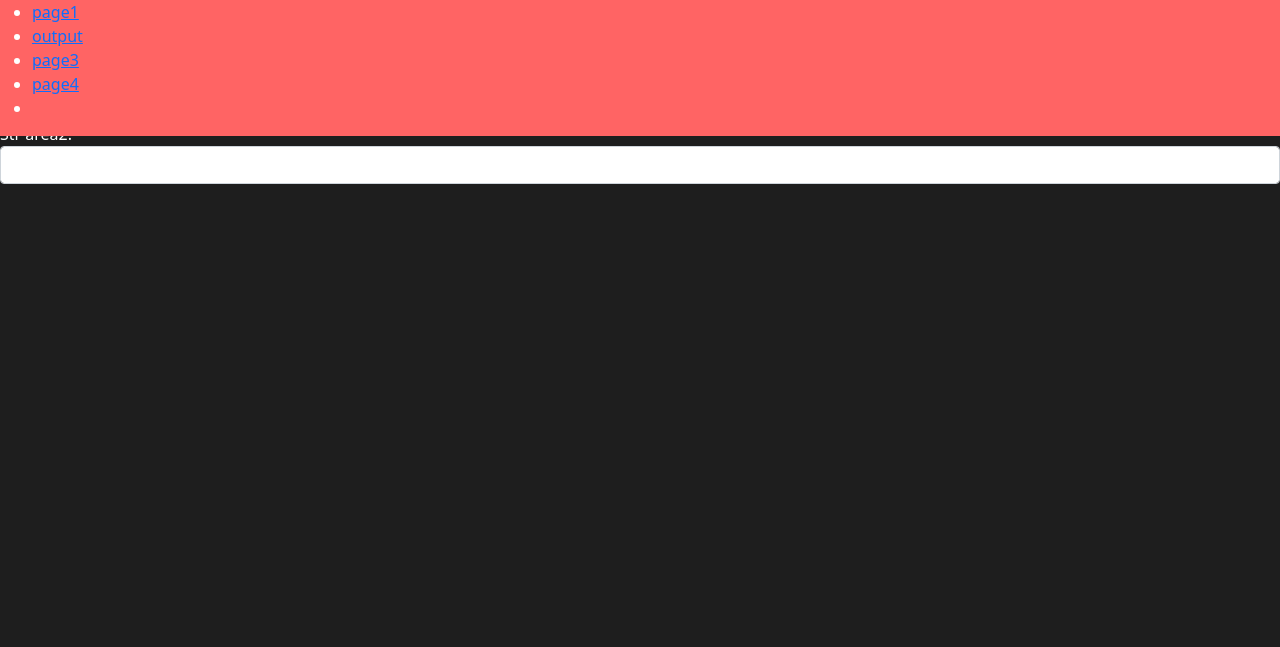
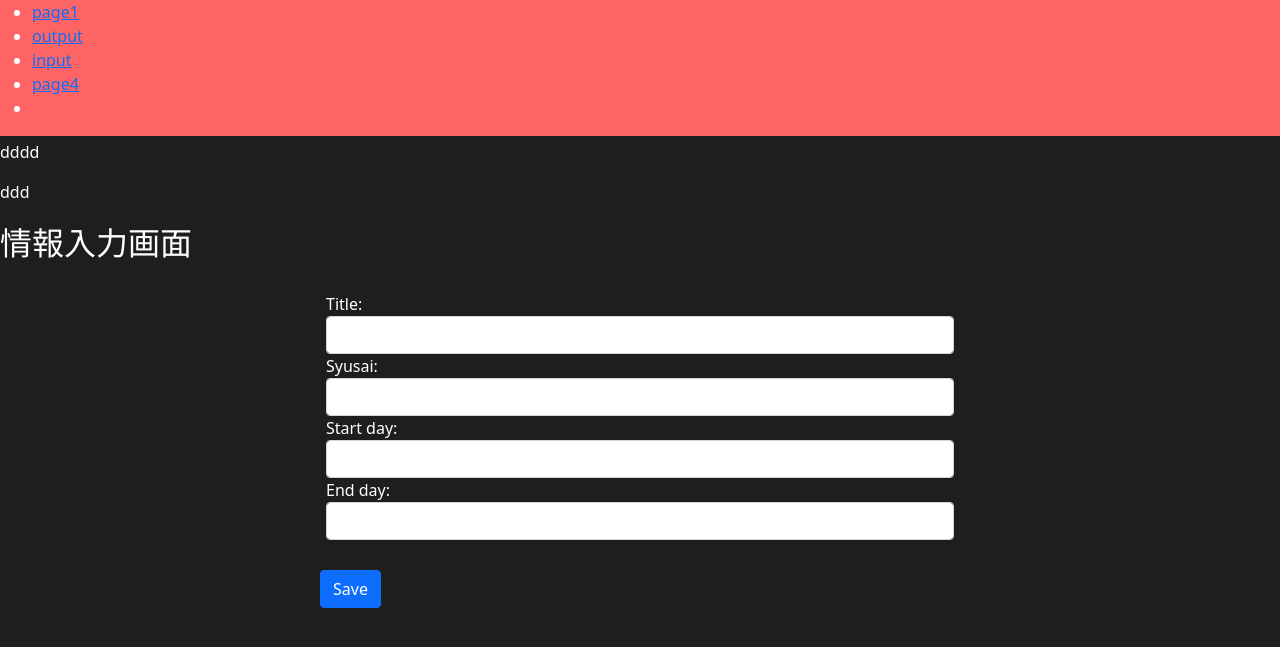
Before and after one commit to hideonSOS/WorkProject, a Django app: page /input/ in a window 1280 px wide. Shown: the top 647 px of the page. Run offline with Django 4.2, Linux system fonts and the light colour scheme; some libraries are stand-ins or nearby versions.

Commit message:
no message

```diff
--- a/WorkApp/forms.py
+++ b/WorkApp/forms.py
@@ -1,5 +1,5 @@
 from django import forms # Djangoが準備しているforms
-from .models import test_database1 # モデルの部分で定義したDBのテーブル
+from .models import Series, test_database1# モデルの部分で定義したDBのテーブル
 
 class InputForm(forms.ModelForm):
     def __init__(self, *args, **kwargs):
@@ -8,5 +8,5 @@ class InputForm(forms.ModelForm):
             field.widget.attrs["class"] = "form-control"
     # DBの内容のメタ情報を記載しています
     class Meta:
-        model = test_database1
-        exclude = ['id', 'str_aria1', 'str_aria2', 'date_field']
+        model = Series
+        fields = ['id', 'title', 'Syusai', 'start_day', 'end_day']
--- a/templates/WorkApp/input.html
+++ b/templates/WorkApp/input.html
@@ -1,7 +1,27 @@
 {% extends 'WorkApp/template.html' %}
 {% block body_content %}
 <p>input.html</p>
+<p>dd</p>
+<p>dddd</p>
+<p>dddd</p>
+<p>ddd</p>
+<p></p>
+<p></p>
+<p></p>
+<p></p>
 
-{{ form }}
+<div style="margin-top: 20px;">
+    <h2>情報入力画面</h2>
+  </div>
+  <form method="POST" class="register-form ">{% csrf_token %}
+    <div class="row" style="margin-top:30px;">
+      <div class="range col-lg-6 offset-md-3">
+        {{ form }}
+      </div>
+    </div>
+
+  <!-- 送信（保存）ボタン-->
+    <button type="submit" class="save btn btn-primary offset-md-3" style="margin-top: 30px;">Save</button>
+  </form>
 
 {% endblock %}
--- a/templates/WorkApp/template.html
+++ b/templates/WorkApp/template.html
@@ -29,7 +29,7 @@
             <ul class="menu">
                 <li><a href="/page1">page1</a></li>
                 <li><a href="/output">output</a></li>
-                <li><a href="/page3">page3</a></li>
+                <li><a href="/input">input</a></li>
                 <li><a href="/page4">page4</a></li>
                 <li>
                 {% if user.is_authenticated %}
```
